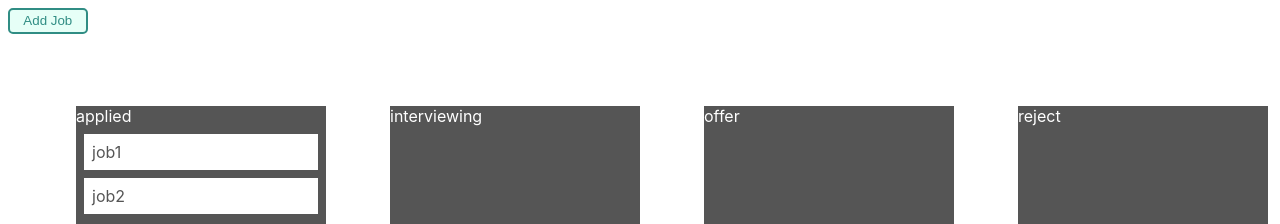
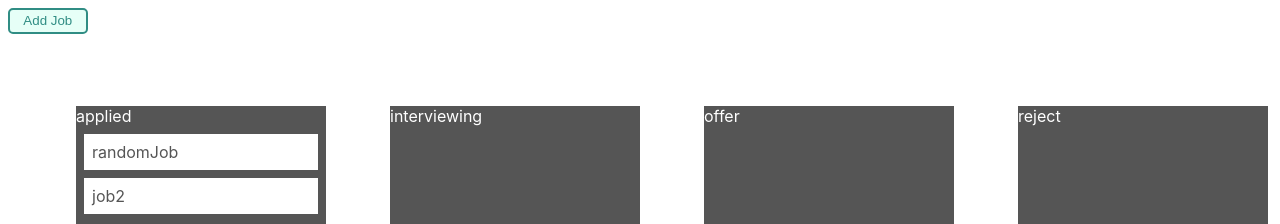
Before and after one commit to chengsig/huntr-clone, a React (Create React App) app: page / in a window 1280 px wide. Shown: the top 224 px of the page. Built offline with nearby package versions, Linux system fonts and the light colour scheme.

Commit message:
add JobCard to replace Item

```diff
--- a/src/App.js
+++ b/src/App.js
@@ -4,6 +4,7 @@ import Popup from "reactjs-popup";
 import Draggable from './Dnd/Draggable';
 import Droppable from './Dnd/Droppable';
 import AddJobForm from './AddJobForm';
+import Job from './JobCard';
 
 const Wrapper = styled.div`
     width: 100%;
@@ -61,7 +62,7 @@ export default class DndComponent extends Component {
                     <Droppable id='dr1' style = {droppableStyle}>
                         applied
                         <Draggable id='item1' style={draggableStyle}>
-                            <Item>job1</Item>
+                            <Job/>
                         </Draggable>
                         <Draggable id='item2' style={draggableStyle}>
                             <Item>job2</Item>
--- a/src/JobCard.js
+++ b/src/JobCard.js
@@ -1 +1,19 @@
-//import React from 'react';
+import React from 'react';
+import styled from 'styled-components';
+
+const JobCard = styled.div`
+    width: 100%;
+    padding: 8px;
+    color: #555;
+    backgroundColor: pink;
+    border-radius: 3px;
+`;
+
+
+export default function Job() {
+    return (
+        <JobCard>
+            randomJob
+        </JobCard>
+    )
+}
```
